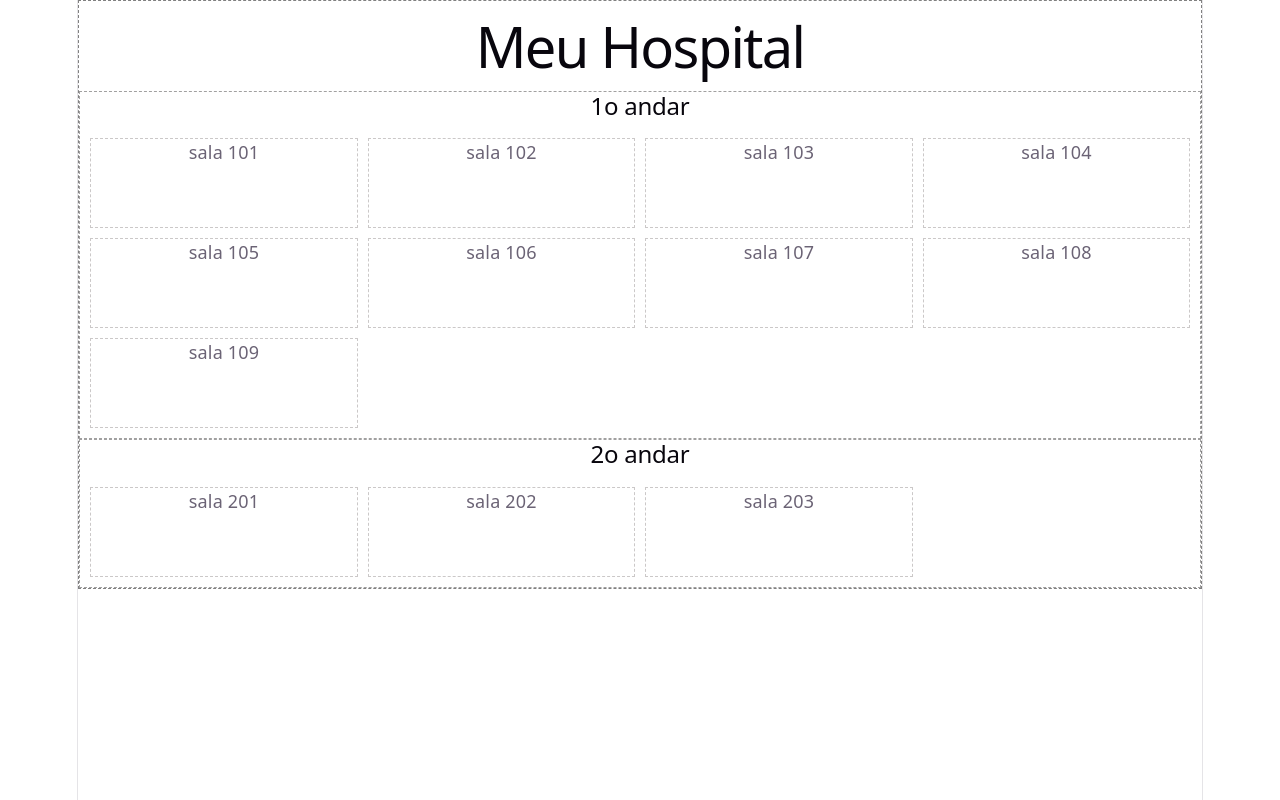
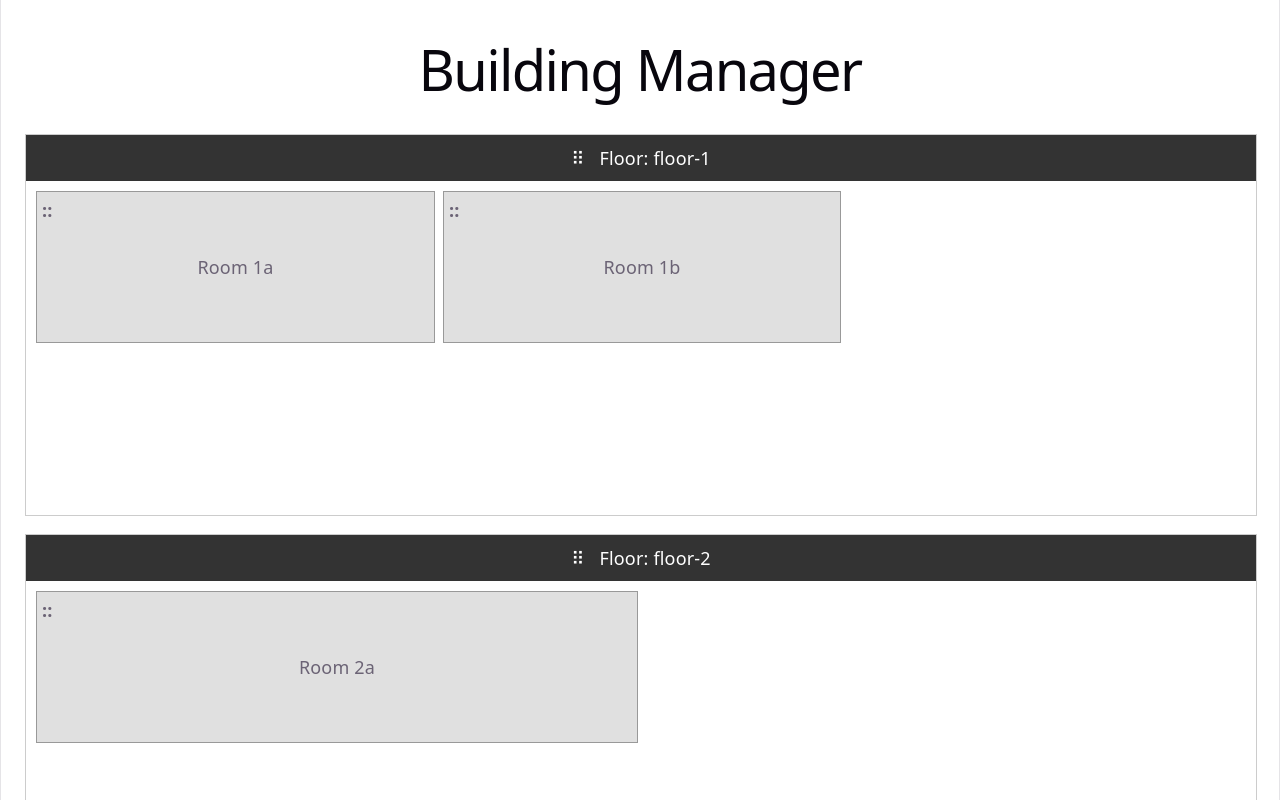
Before and after one commit to mrChernicharo/dnd-test, a React (Vite) app: page / in a window 1280 px wide. Shown: the top 800 px of the page. Built offline with nearby package versions, Linux system fonts and the light colour scheme.

Commit message:
Floors example

```diff
--- a/src/App.tsx
+++ b/src/App.tsx
@@ -1,11 +1,14 @@
 // import { DnDKit01 } from "./DnDKit01";
 // import { GridLayout } from "./GridLayout";
 
-import { Hospital } from "./Hospital";
+// import Floors from "./Floors";
+import Floors from "./Floors";
+// import { Hospital } from "./Hospital";
 
 export function App() {
   // return <DnDKit01 />;
   // return <GridLayout />;
 
-  return <Hospital />;
+  // return <Hospital />;
+  return <Floors />;
 }
--- /dev/null
+++ b/src/Floors.css
@@ -0,0 +1,32 @@
+.floors-root{
+    padding: 24px;
+}
+.floor-container {
+  height: 100%;
+  display: flex;
+  flex-direction: column;
+}
+.floor-header {
+  padding: 10px;
+  background: #333;
+  color: white;
+  cursor: default;
+}
+.floor-drag-handle {
+  cursor: grab;
+  margin-right: 10px;
+}
+.room-card {
+  background: #e0e0e0;
+  border: 1px solid #999;
+  display: flex;
+  align-items: center;
+  justify-content: center;
+}
+.room-drag-handle {
+  position: absolute;
+  top: 5px;
+  left: 5px;
+  cursor: grab;
+  font-weight: bold;
+}
--- /dev/null
+++ b/src/Floors.tsx
@@ -0,0 +1,141 @@
+import { useState } from "react";
+import { Responsive, WidthProvider } from "react-grid-layout/legacy";
+import "/node_modules/react-grid-layout/css/styles.css";
+import "/node_modules/react-resizable/css/styles.css";
+import "./Floors.css";
+
+const ResponsiveGridLayout = WidthProvider(Responsive);
+
+// --- CONSTANTS ---
+const ROW_HEIGHT = 30;
+const FLOOR_PADDING = 2; // Extra grid units for floor headers/padding
+
+// --- CHILD COMPONENT: THE FLOOR ---
+
+import type { Layout, LayoutItem } from "react-grid-layout";
+
+interface FloorProps {
+  id: string;
+  rooms: Layout;
+  onRoomsChange: (floorId: string, newLayout: Layout) => void;
+  updateFloorHeight: (floorId: string, newH: number) => void;
+}
+
+const Floor = ({ id, rooms, onRoomsChange, updateFloorHeight }: FloorProps) => {
+  const handleLayoutChange = (newLayout: Layout) => {
+    onRoomsChange(id, newLayout);
+
+    // Calculate the "bottom-most" point of the rooms
+    const maxBottom = newLayout.reduce(
+      (max: number, item: LayoutItem) => Math.max(max, item.y + item.h),
+      0,
+    );
+
+    // Update the parent floor's height (Floor Height = Max Room Y+H + Padding)
+    updateFloorHeight(id, maxBottom + FLOOR_PADDING);
+  };
+
+  return (
+    <div className="floor-container">
+      <div className="floor-header">
+        <span className="floor-drag-handle">⠿</span> Floor: {id}
+      </div>
+      <div className="floor-content">
+        <ResponsiveGridLayout
+          className="layout"
+          layouts={{ lg: rooms }}
+          breakpoints={{ lg: 1200 }}
+          cols={{ lg: 12 }}
+          rowHeight={ROW_HEIGHT}
+          draggableHandle=".room-drag-handle" // Prevents floor from dragging when moving a room
+          onLayoutChange={handleLayoutChange}
+          margin={[10, 10]}
+        >
+          {rooms.map((room: LayoutItem) => (
+            <div key={room.i} className="room-card">
+              <div className="room-drag-handle">::</div>
+              Room {room.i}
+            </div>
+          ))}
+        </ResponsiveGridLayout>
+      </div>
+    </div>
+  );
+};
+
+// --- MAIN APP ---
+
+interface FloorsState {
+  floors: LayoutItem[];
+  rooms: Record<string, Layout>;
+}
+
+export default function Floors() {
+  const [layouts, setLayouts] = useState<FloorsState>({
+    floors: [
+      { i: "floor-1", x: 0, y: 0, w: 12, h: 8 },
+      { i: "floor-2", x: 0, y: 8, w: 12, h: 8 },
+    ],
+    rooms: {
+      "floor-1": [
+        { i: "1a", x: 0, y: 0, w: 4, h: 4 },
+        { i: "1b", x: 4, y: 0, w: 4, h: 4 },
+      ],
+      "floor-2": [{ i: "2a", x: 0, y: 0, w: 6, h: 4 }],
+    },
+  });
+
+  // Updates the height of a specific floor in the parent layout
+  const updateFloorHeight = (floorId: string, newH: number) => {
+    setLayouts((prev) => ({
+      ...prev,
+      floors: prev.floors.map((f) => (f.i === floorId ? { ...f, h: newH } : f)),
+    }));
+  };
+
+  // ResponsiveGridLayout's onLayoutChange: (layout: Layout, layouts: Partial<Record<string, Layout>>) => void
+  const handleFloorLayoutChange = (layout: Layout) => {
+    setLayouts((prev) => ({ ...prev, floors: layout as LayoutItem[] }));
+  };
+
+  const handleRoomLayoutChange = (floorId: string, newRoomLayout: Layout) => {
+    setLayouts((prev) => ({
+      ...prev,
+      rooms: { ...prev.rooms, [floorId]: newRoomLayout },
+    }));
+  };
+
+  return (
+    <div className="floors-root">
+      <h1>Building Manager</h1>
+      <ResponsiveGridLayout
+        className="layout"
+        layouts={{ lg: layouts.floors }}
+        breakpoints={{ lg: 1200 }}
+        cols={{ lg: 12 }}
+        rowHeight={ROW_HEIGHT}
+        draggableHandle=".floor-drag-handle"
+        onLayoutChange={handleFloorLayoutChange}
+        margin={[0, 20]}
+      >
+        {layouts.floors.map((floor) => (
+          <div
+            key={floor.i}
+            style={{
+              background: "white",
+              border: "1px solid #ccc",
+              overflow: "hidden",
+            }}
+          >
+            <Floor
+              id={floor.i}
+              rooms={layouts.rooms[floor.i]}
+              onRoomsChange={handleRoomLayoutChange}
+              updateFloorHeight={updateFloorHeight}
+            />
+          </div>
+        ))}
+      </ResponsiveGridLayout>
+    </div>
+  );
+}
--- a/src/index.css
+++ b/src/index.css
@@ -51,7 +51,7 @@
 }
 
 #root {
-  width: 1126px;
+  /* width: 1126px;            */
   max-width: 100%;
   margin: 0 auto;
   text-align: center;
```
Also changed, not shown: src/Hospital.tsx (+74 -1 lines), 1 other file (tests, documents, lock files or other folders).
